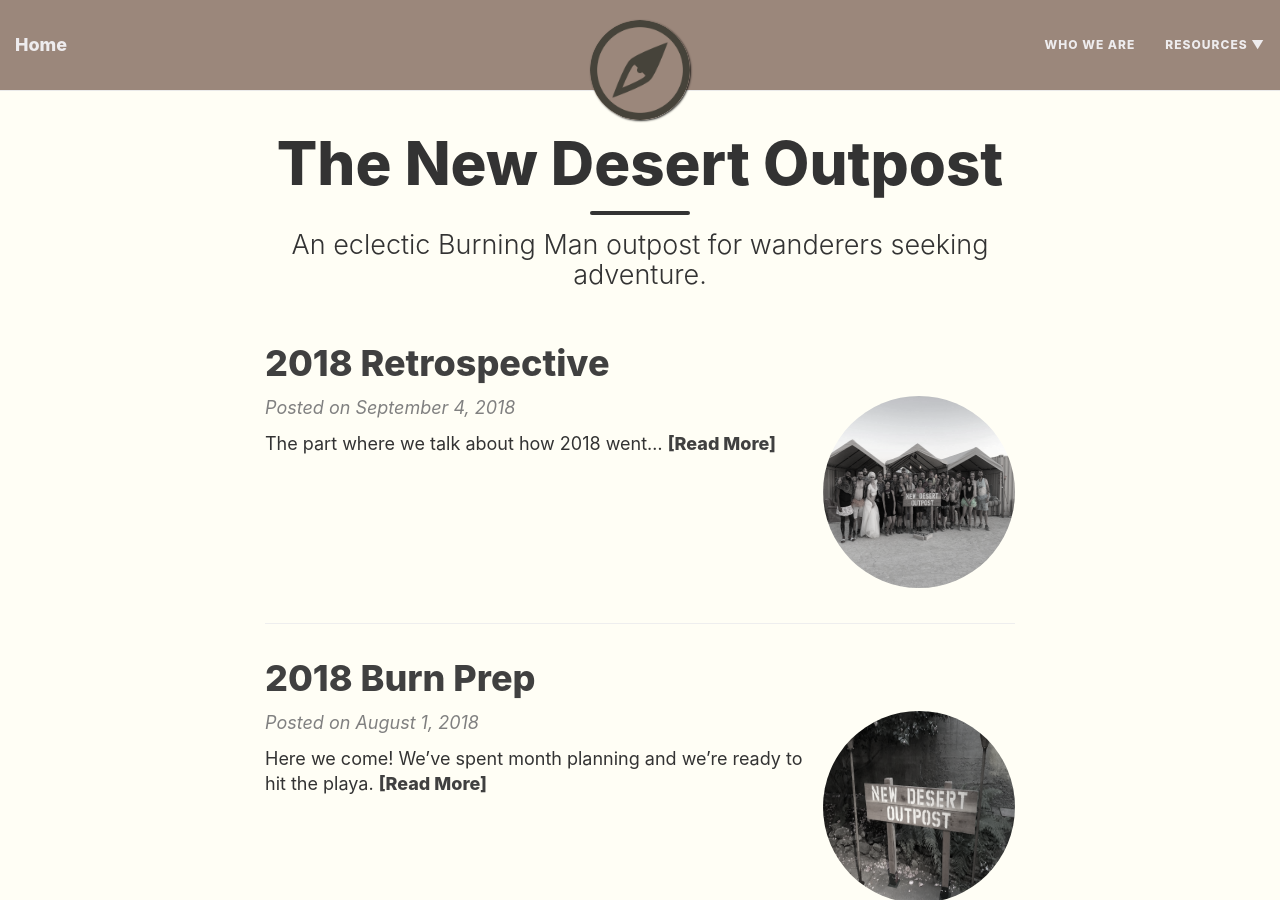
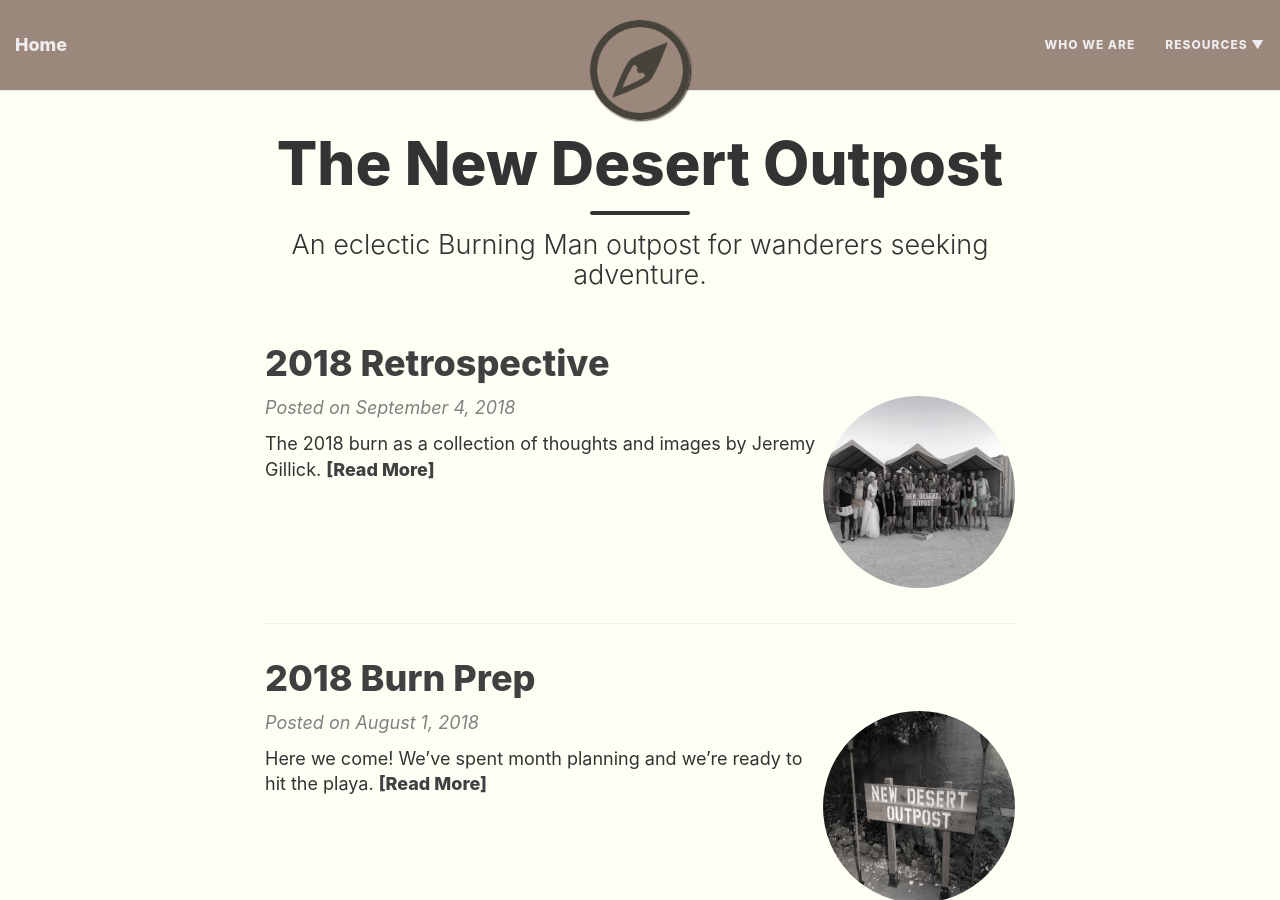
Before and after one commit to thenewdesertoutpost/newdesertoutpost.github.io, a Jekyll site: the page built from index.html, in a window 1280 px wide and 900 px high. Built offline with Jekyll 4.4.1, drawn with Linux system fonts in a browser that asks for light colours; nearby versions of some CDN libraries; the list of posts is cut into pages by our own code; some of the changed lines change nothing that is shown.

Commit message:
Make retro

```diff
--- a/_posts/2018-09-04-retro.md
+++ b/_posts/2018-09-04-retro.md
@@ -4,17 +4,46 @@
 bigimg: /img/posts/2018/retro/camp.jpg
 ---
 
-The part where we talk about how 2018 went...
+_The 2018 burn as a collection of thoughts and images by Jeremy Gillick._
+
+Well, that went must smoother than expected.
+
+Our camp leadership has leading other camps for years, but this was the first time that we built a camp from bare naked concept to playa reality. Don't get me wrong, it was a lot of hard work with the expected unexpected failures, but overall it went alright.
 
 ![Our Campers](/img/posts/2018/retro/camp.jpg)
+
+I expected that things would fail because that's what always happens out there. However, what I was bracing for was the inevitable playa drama and personal breakdowns as a group of new people learned how to live with each other during the most uncomfortable parts of the days. There were, of course, a few personal incidences, but overall, people got along, did their shifts and our new little community thrived.
+
 ![Unloading & Setup](/img/posts/2018/retro/unloading.jpeg)
 ![Setup](/img/posts/2018/retro/excited.jpeg)
 ![Monkey Hut](/img/posts/2018/retro/monkey_hut.jpeg)
+
+Build was exciting and exhausting. Our camp had the good fortune of inheriting two containers; almost by accident. Since we only need one, part of the process of building the camp was to unload both containers and organize the contents into the things we need and the things we do not.
+
+Then, of course, after setting up a couple of the monkey huts, we discovered that something was wrong and things weren't matching our map. The monkey huts had to come down, new measurements taken and rebuilt. By the end of the burn, we were done with playing with monkey huts and are going to invest in modular shade for 2019.
+
+
 ![Beryl](/img/posts/2018/retro/beryl.jpg)
+
+Our beloved Beryl warming us in the evening. She worked so well, we're going to integrate her into some of our events for 2019!
+
 ![The Chap Challenge](/img/posts/2018/retro/chap-challenge.jpg)
+
+The chap challenge, our primary event, was a riot. Convincing random strangers to do obscure things in the name of a challenge -- what's not to love? Here you see Kyle, in character and cheering on a contestant who is attempting to ride his bike with what looks like 12 hats on it head.
+
+In retrospect, I love the idea behind the challenges and the one thing I’d change is to make the games easier to understand to the casual passerby.
+
 ![Mable, the Victrola](/img/posts/2018/retro/mable.jpg)
+
+Mable, the Victrola, was a beautiful centerpiece in our lounge area and bar. It was playing music all day long and often attracted people in from the street. She was also a nice change from the usual playa music.
+
 ![Night time](/img/posts/2018/retro/night.jpg)
 ![Twilight](/img/posts/2018/retro/twilight.jpg)
 ![Happy Hour](/img/posts/2018/retro/happy_hour.jpeg)
 ![Our fearless bartenders](/img/posts/2018/retro/bar.jpg)
+
+Our fully stocked double steamer trunk bar with our bartenders, Nick and Dmitriy, trying to figure out what to make our guests.
+
 ![Lighting](/img/posts/2018/retro/light.jpeg)
+
+See everyone in 2019!
```
